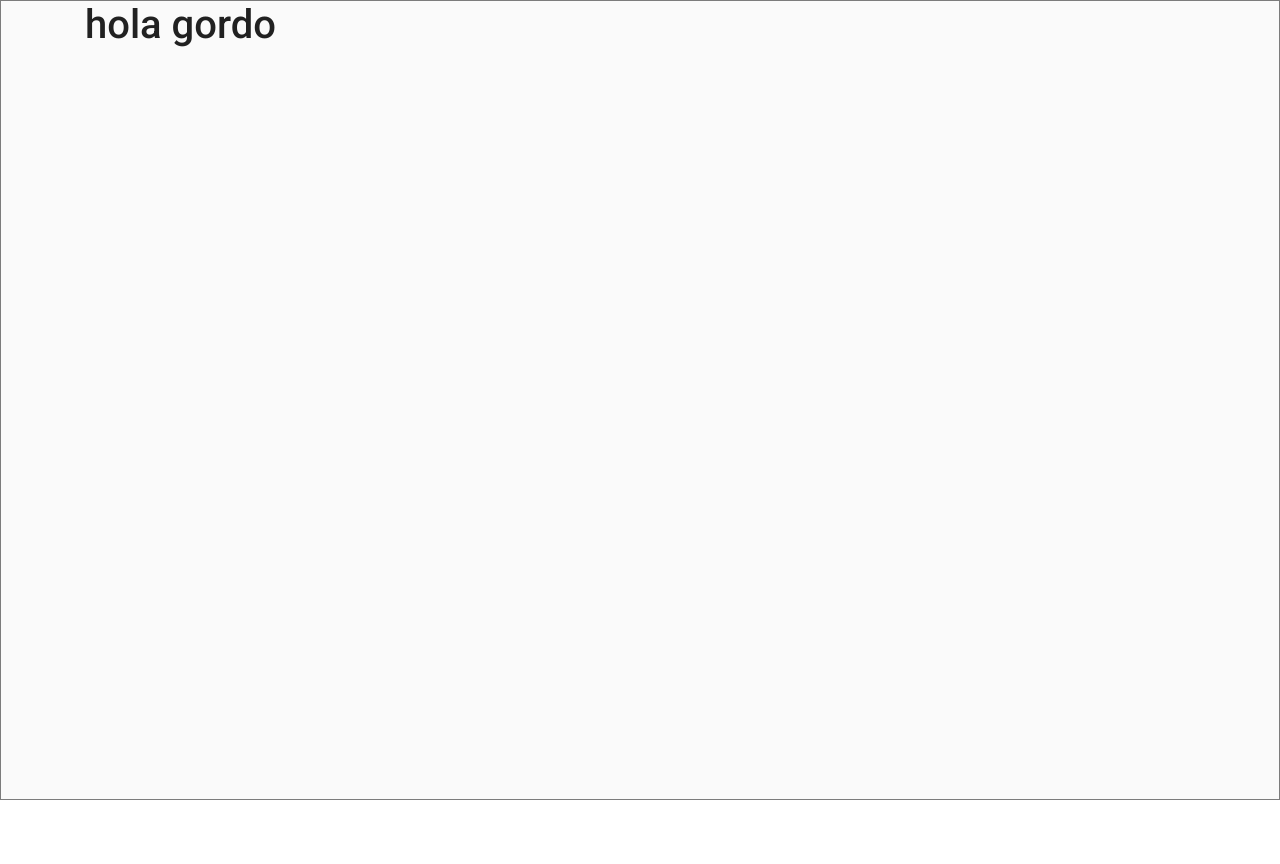
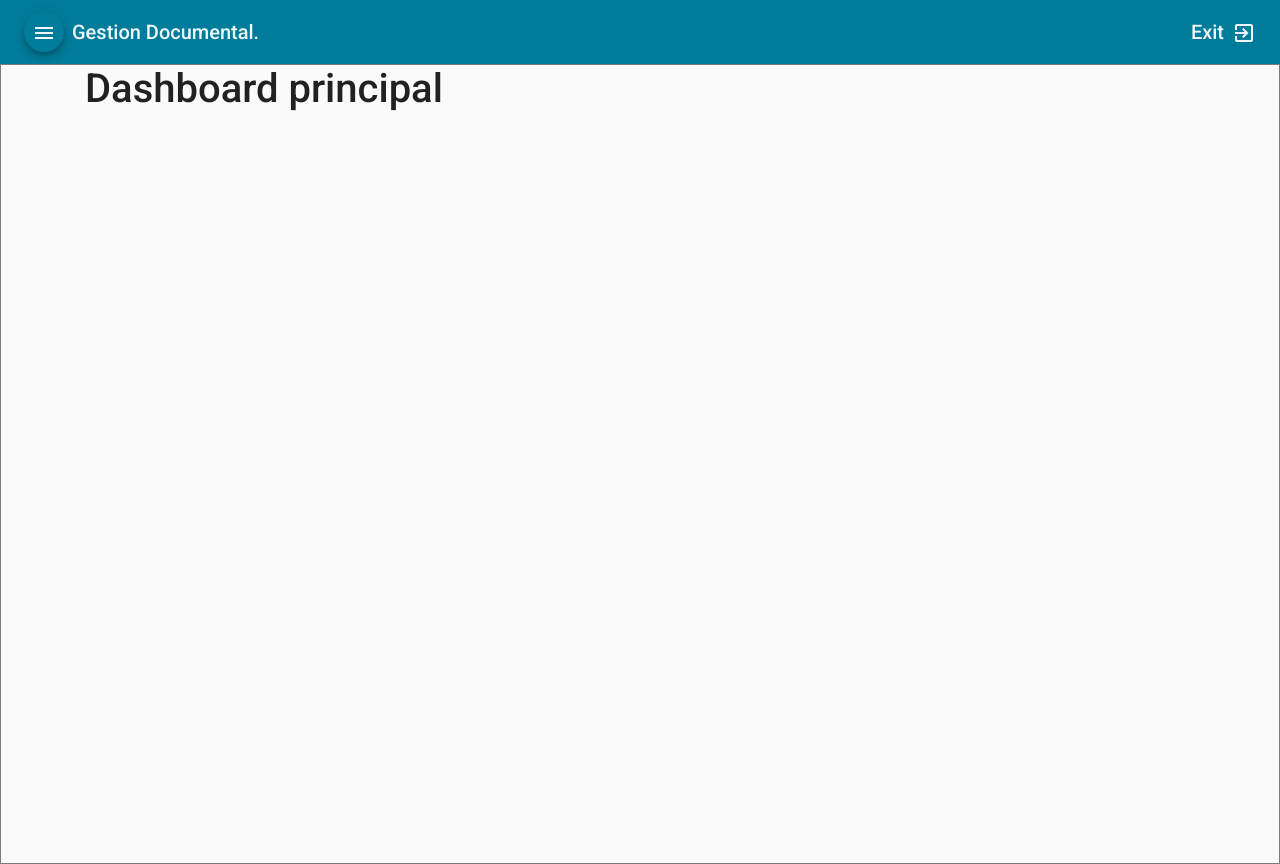
Before and after one commit to fareyes31/GestionDocumental, an Angular app: page / in a window 1280 px wide. Before the commit the page ends 800 px from the top, so only its background shows below. Built offline with nearby package versions, Linux system fonts and the light colour scheme; sample sign-in values are in the browser's storage.

Commit message:
aun falta al momento del login emitir nuevo valor del token

```diff
--- a/src/app/GestionDocumental/inicio/inicio.component.html
+++ b/src/app/GestionDocumental/inicio/inicio.component.html
@@ -1,3 +1,3 @@
   <div class="container">
-    <h1>hola gordo</h1>
+    <h1>Dashboard principal</h1>
   </div>
--- a/src/app/GestionDocumental/login/login.component.html
+++ b/src/app/GestionDocumental/login/login.component.html
@@ -1,7 +1,7 @@
 <div class="container">
     <div class="row text-center login-page">
    <div class="col-md-12 login-form">
-      <form [formGroup]="formlogin" autocomplete="off" (ngSubmit)="loginuser()">
+      <form [formGroup]="formlogin" autocomplete="off" (ngSubmit)="loginuser()" >
          <div class="row">
         <div class="col-md-12 login-form-header">
            <p class="login-form-font-header">Gestion<span>Documental</span><p>
--- a/src/app/GestionDocumental/login/login.component.ts
+++ b/src/app/GestionDocumental/login/login.component.ts
@@ -1,4 +1,4 @@
-import { Component, EventEmitter, Input, OnInit, Output } from '@angular/core';
+import { Component, OnInit, Input } from '@angular/core';
 import { FormBuilder, FormGroup, Validators } from '@angular/forms';
 import { LoginService } from '../../services/login.service';
 import { ToastrService } from 'ngx-toastr';
@@ -13,21 +13,14 @@ import { Router } from '@angular/router';
 })
 export class LoginComponent implements OnInit {
 
+
   formlogin: FormGroup;
-
-
-
-  @Output()
-  onToken: EventEmitter<number> = new EventEmitter
-
 
   constructor(private fb: FormBuilder, private LoginService: LoginService, private toastr:ToastrService, private router:Router) {
     this.formlogin = this.fb.group({
       usuario: ['soporte@organizacionbless.com.co', [Validators.email, Validators.required]],
       contraseña: ['12345678', Validators.required]
     })
-
-
    }
 
   ngOnInit(): void {
@@ -41,6 +34,10 @@ export class LoginComponent implements OnInit {
       this.toastr.success('ACCESO AUTORIZADO!', 'Bienvenido!');
       this.router.navigate(['inicio'])
 
+
+
+
+
     },(error:any) => {
       if(error.status == '401'){
         localStorage.removeItem('token');
@@ -48,5 +45,4 @@ export class LoginComponent implements OnInit {
       }
     }
   )}
-
 }
--- a/src/app/app.component.html
+++ b/src/app/app.component.html
@@ -1,15 +1,13 @@
-<mat-toolbar *ngIf="token != '' " class="color-navbar">
- {{token}}
+<mat-toolbar *ngIf="token"  class="color-navbar">
   <button class="m-2 color-navbar" (click)="drawer.toggle()" mat-mini-fab aria-label="Example icon button with a menu icon">
     <mat-icon>menu</mat-icon>
     </button>
     <span class="small-cel-text">Gestion Documental.</span>
     <span class="example-spacer"></span>
     <span class="text-right ocultar-cel">Exit</span>
-    <button (click)="logout()" mat-icon-button class="example-icon" aria-label="Example icon-button with share icon">
+    <button (click)="drawer.toggle()" (click)="logout()" mat-icon-button class="example-icon" aria-label="Example icon-button with share icon">
       <mat-icon>exit_to_app</mat-icon>
     </button>
-  <!-- <app-navbar  *ngIf="token != null"></app-navbar> -->
 </mat-toolbar>
 <mat-drawer-container  class="example-container">
   <mat-drawer #drawer class="example-sidenav" mode="side">
--- a/src/app/app.component.ts
+++ b/src/app/app.component.ts
@@ -1,5 +1,7 @@
 import { Component } from '@angular/core';
 import { Router } from '@angular/router';
+import { LoginService } from './services/login.service';
+import { Observable } from 'rxjs';
 
 @Component({
   selector: 'app-root',
@@ -8,18 +10,28 @@ import { Router } from '@angular/router';
 })
 export class AppComponent {
   title = 'GestionDocumental';
-  token = '';
+  token$: Observable<string>;
+  token="";
 
-  constructor(private route:Router) {
+  constructor(private route:Router, private LoginService:LoginService) {
+    this.token$ = this.LoginService.getToken();
+    this.ValidarToken()
   }
 
   ngOnInit(): void {
-
   }
 
   logout(){
     localStorage.removeItem('token');
+    this.ValidarToken()
     this.route.navigate(['login']);
   }
 
+  ValidarToken(){
+    this.token$ = this.LoginService.getToken();
+    this.token$.subscribe((res) => {
+      this.token = res
+      })
+  }
+
 }
--- a/src/app/services/login.service.ts
+++ b/src/app/services/login.service.ts
@@ -1,14 +1,17 @@
-import { Injectable } from '@angular/core';
+import { EventEmitter, Injectable, Output } from '@angular/core';
 import { HttpClient } from '@angular/common/http'
+import { Observable, of } from 'rxjs';
 
 @Injectable({
   providedIn: 'root'
 })
 export class LoginService {
 
-  token:any = '';
+
+@Output() disaprarvalor: EventEmitter<any> = new EventEmitter()
 
 
+  token="";
   baseurl:string='http://127.0.0.1:8000/api/auth/'
 
   constructor (private http:HttpClient) {}
@@ -23,4 +26,8 @@ export class LoginService {
   })
 }
 
+  getToken(): Observable<any>{
+    const token = localStorage.getItem("token")
+    return of(token)
+  }
 }
```
